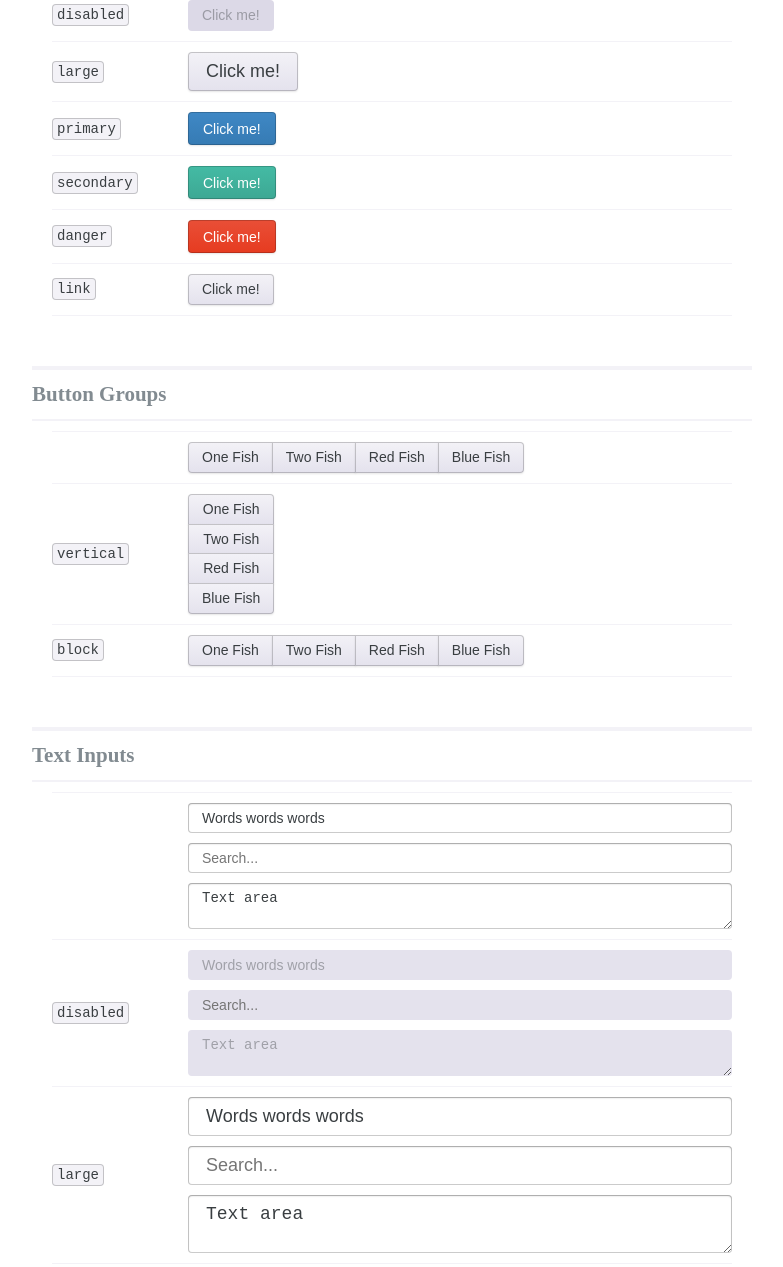
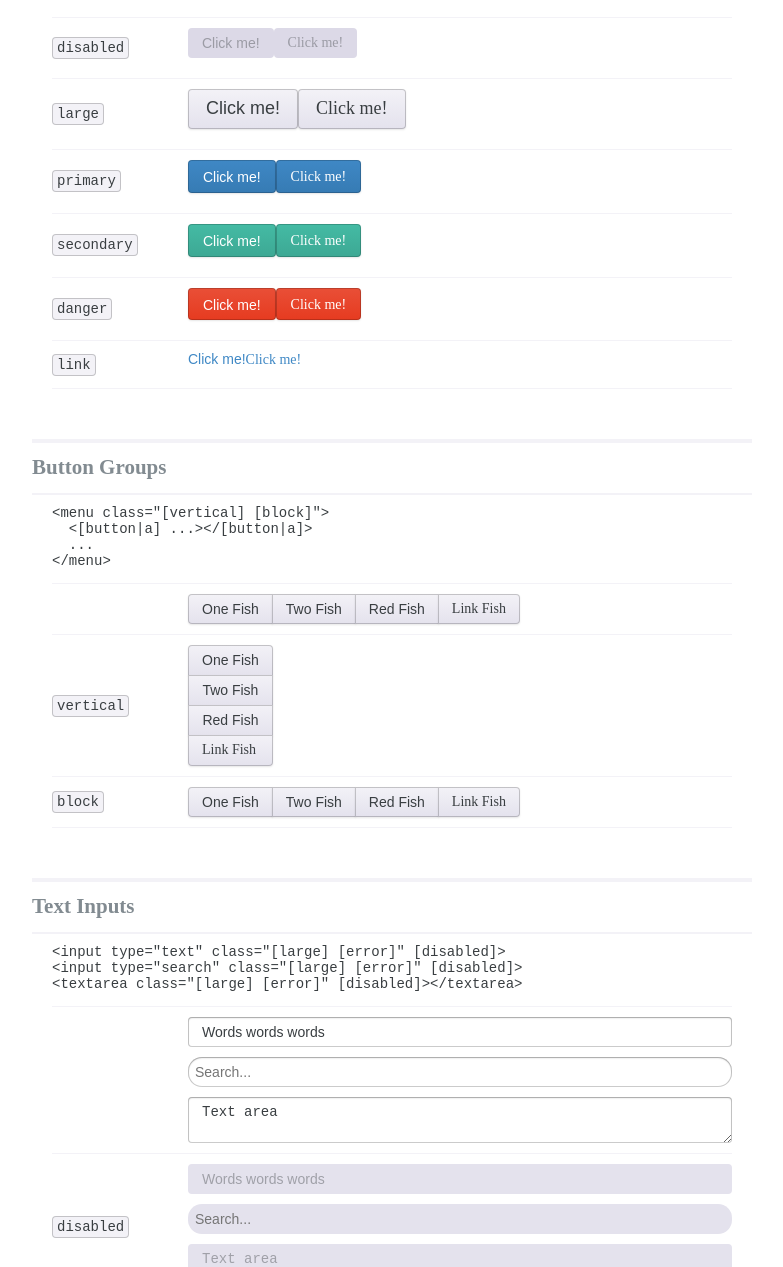
Before and after one commit to giladgray/barebones, a website: page src/index.jade in a window 1280 px wide. Shown: the part 1321-2588 px from the top of the page, without its empty margins (248-1031 px from the left). Drawn offline with nearby package versions, Linux system fonts and the light colour scheme; files that its build step writes are made by us from their sources.

Commit message:
refactor button styles, add links and search inputs

```diff
--- a/src/_button.scss
+++ b/src/_button.scss
@@ -1,4 +1,16 @@
 @import "variables";
+
+// remove browser default styling
+%reset {
+  display: inline-block;
+  outline: none;
+  border: none;
+  background: none;
+  cursor: pointer;
+  padding: 0;
+  font-size: 1em;
+  line-height: 1.2;
+}
 
 // Create a button with the given main color
 @mixin button($button-color, $text-color) {
@@ -27,22 +39,18 @@
 }
 
 // Buttons
-button,
-.button,
-input[type="button"] {
+.button {
+  @extend %reset;
   @include button($body-color, $text-color);
 
-  display: inline-block;
   border-radius: $border-radius;
-  border: none;
-  outline: none;
-  cursor: pointer;
   padding: 0.5em 1em;
-
   color: $text-color;
   // font-family: $fira;
-  font-size: 1em;
-  line-height: 1.2;
+
+  &:hover {
+    text-decoration: none;
+  }
 
   &:disabled,
   &.disabled {
@@ -57,6 +65,22 @@ input[type="button"] {
   &.danger    { @include button($danger-color, white); }
 }
 
+a.button {
+  vertical-align: top;
+  // TODO: sans-serif font
+}
+
+a,
+.link {
+  @extend %reset;
+
+  color: $primary-color;
+  text-decoration: none;
+
+  &:hover { text-decoration: underline; }
+  // &:visited { color: $secondary-color; }
+}
+
 // Button groups
 menu {
   display: inline-flex;
@@ -64,24 +88,33 @@ menu {
   margin: 0;
   padding: 0;
 
-  button { border-radius: 0; }
+  .button { border-radius: 0; }
 
   &:not(.vertical) {
-    button:first-child { border-radius: $border-radius 0 0 $border-radius; }
-    button:last-child  { border-radius: 0 $border-radius $border-radius 0; }
+    :first-child { border-radius: $border-radius 0 0 $border-radius; }
+    :last-child  { border-radius: 0 $border-radius $border-radius 0; }
 
-    button + button { margin-left: -1px; }
+    > .button + .button {
+      margin-left: -1px;
+    }
   }
 
   &.vertical {
     flex-direction: column;
 
-    button:first-child { border-radius: $border-radius $border-radius 0 0; }
-    button:last-child  { border-radius: 0 0 $border-radius $border-radius; }
+    :first-child { border-radius: $border-radius $border-radius 0 0; }
+    :last-child  { border-radius: 0 0 $border-radius $border-radius; }
 
-    button + button { margin-top: -1px; }
+    > .button + .button {
+      margin-top: -1px;
+    }
   }
 
   // when you need it to fill the whole width
   &.block { display: flex; }
 }
+
+button:not(.link),
+input[type="button"] {
+  @extend .button;
+}
--- a/src/_input.scss
+++ b/src/_input.scss
@@ -21,8 +21,14 @@ textarea {
   }
 
   &.large { font-size: $large-font-size; }
+
   &.error {
     box-shadow: inset border-shadow(0.5, $danger-color), inset drop-shadow(0.3, $danger-color);
     color: $danger-color;
   }
 }
+
+input[type="search"] {
+  border-radius: 1em;
+  padding: 0.5em;
+}
--- a/src/index.jade
+++ b/src/index.jade
@@ -34,7 +34,9 @@ html
       h5 Header 5
       h6 Header 6
 
-      p Lorem ipsum dolor sit amet, consectetur adipisicing elit. Ab, tempore quia accusamus assumenda illo?
+      p
+        | Lorem ipsum dolor sit amet, consectetur adipisicing elit. Ab, tempore quia accusamus
+        a(href="#") assumenda illo?
 
     h2#lists.section-title Lists
     section
@@ -55,15 +57,24 @@ html
 
     h2#buttons.section-title Buttons
     section
-      pre &lt;button [disabled] "[large] [primary|secondary|danger|link]"&gt;Text&lt;/button&gt;
+      pre.
+        &lt;button [disabled] "[large] [primary|secondary|danger|link]">Text&lt;/button>
+        &lt;a [disabled] "button [large] [primary|secondary|danger|link]">Text&lt;/a>
 
       dl
         each mod in ['', 'disabled', 'large', 'primary', 'secondary', 'danger', 'link']
           dt: code= mod
-          dd: button(class=mod) Click me!
+          dd
+            button(class=mod, disabled=(mod === "disabled")) Click me!
+            a(class={button: mod !== "link", }, class=mod disabled=(mod === "disabled")) Click me!
 
     h2#button-groups.section-title Button Groups
     section
+      pre.
+        &lt;menu class="[vertical] [block]"&gt;
+          &lt;[button|a] ...>&lt;/[button|a]>
+          ...
+        &lt;/menu>
       dl
         each mod in ['', 'vertical', 'block']
           dt: code= mod
@@ -72,14 +83,20 @@ html
               button One Fish
               button Two Fish
               button Red Fish
-              button Blue Fish
+              a(class="button") Link Fish
 
     h2#text-inputs.section-title Text Inputs
     section
+      pre.
+        &lt;input type="text" class="[large] [error]" [disabled]&gt;
+        &lt;input type="search" class="[large] [error]" [disabled]&gt;
+        &lt;textarea class="[large] [error]" [disabled]>&lt;/textarea>
       dl
         each mod in ['', 'disabled', 'large', 'error']
           dt: code= mod
           dd
-            input(class=mod, type="text", value="Words words words")
-            input(class=mod, type="search", placeholder="Search...")
-            textarea(class=mod) Text area
+            input(class=mod, disabled=(mod === "disabled"), type="text", value="Words words words")
+            input(class=mod, disabled=(mod === "disabled"), type="search", placeholder="Search...")
+            textarea(class=mod, disabled=(mod === "disabled")) Text area
+
+    script(src="index.js")
```
